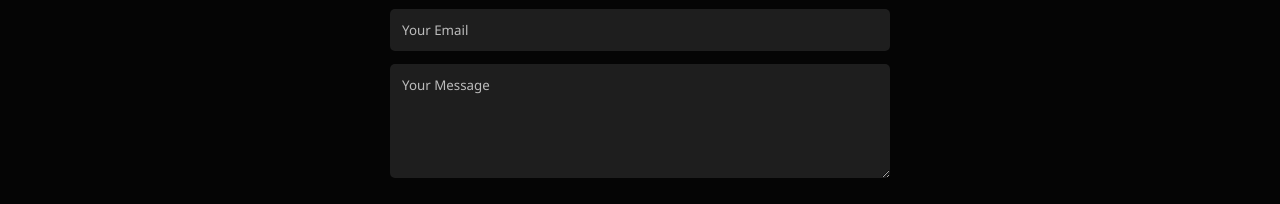
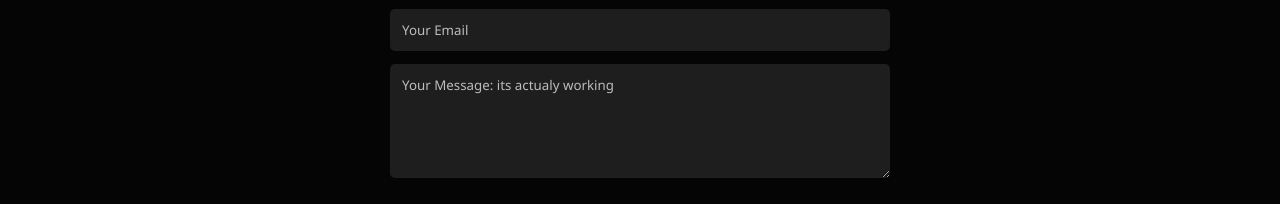
Before and after one commit to Chandras-git9/portfolio-site-own-, a plain HTML site: page index.html in a window 1280 px wide. Shown: the part 2167-2371 px from the top of the page. Drawn offline with Linux system fonts and the light colour scheme.

Commit message:
Add files via upload

```diff
--- a/index.html
+++ b/index.html
@@ -135,7 +135,7 @@
   <form action="https://formsubmit.co/chandrasekharkhatua234@gmail.com" method="POST">
     <input type="text" name="name" placeholder="Your Name" required>
     <input type="email" name="email" placeholder="Your Email" required>
-    <textarea name="message" rows="5" placeholder="Your Message" required></textarea>
+    <textarea name="message" rows="5" placeholder="Your Message: its actualy working" required></textarea>
 
     <!-- Optional: email subject -->
     <input type="hidden" name="_subject" value="New Contact Form Submission">
```
